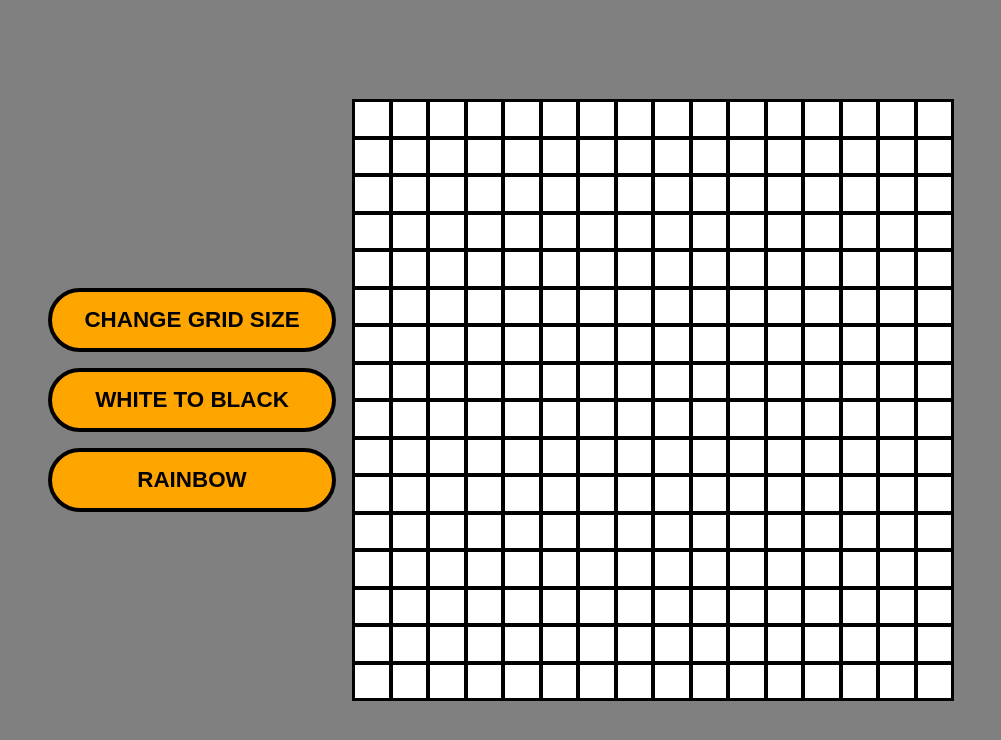
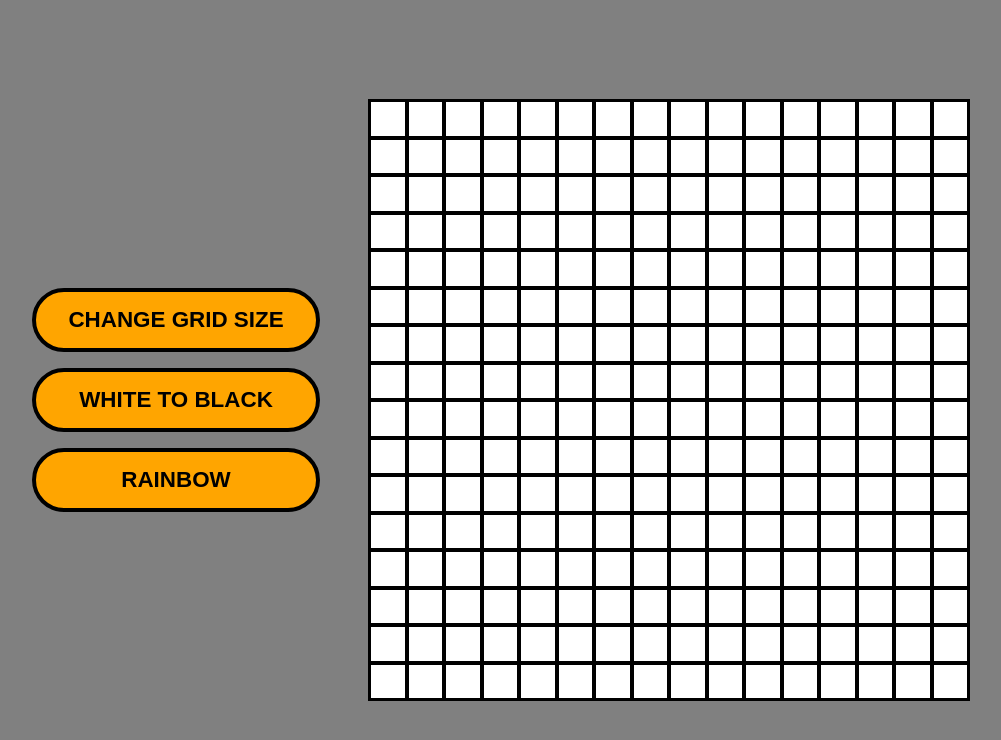
Before and after one commit to RyanNolan1/etch-a-sketch, a plain HTML site: page index.html in a window 1280 px wide. Shown: the whole page, without its empty margins (139-1140 px from the left). Drawn offline with Linux system fonts and the light colour scheme.

Commit message:
this will increase the gap between the buttons and grid

```diff
--- a/styles.css
+++ b/styles.css
@@ -11,7 +11,7 @@ body {
   height: 100vh;
   display: flex;
   flex-direction: row;
-  gap: 1rem;
+  gap: 3rem;
   align-items: center;
   justify-content: center;
 }
```
